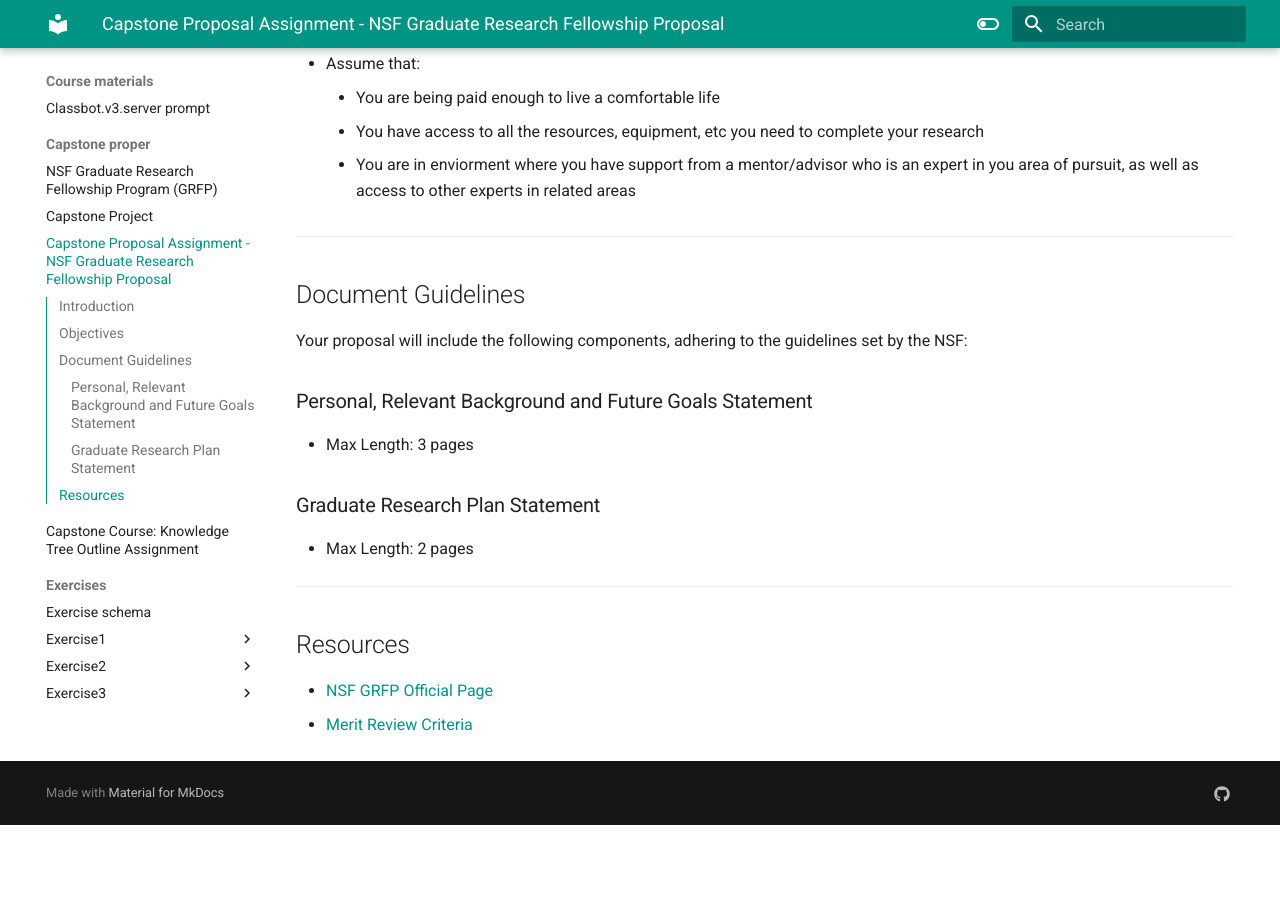
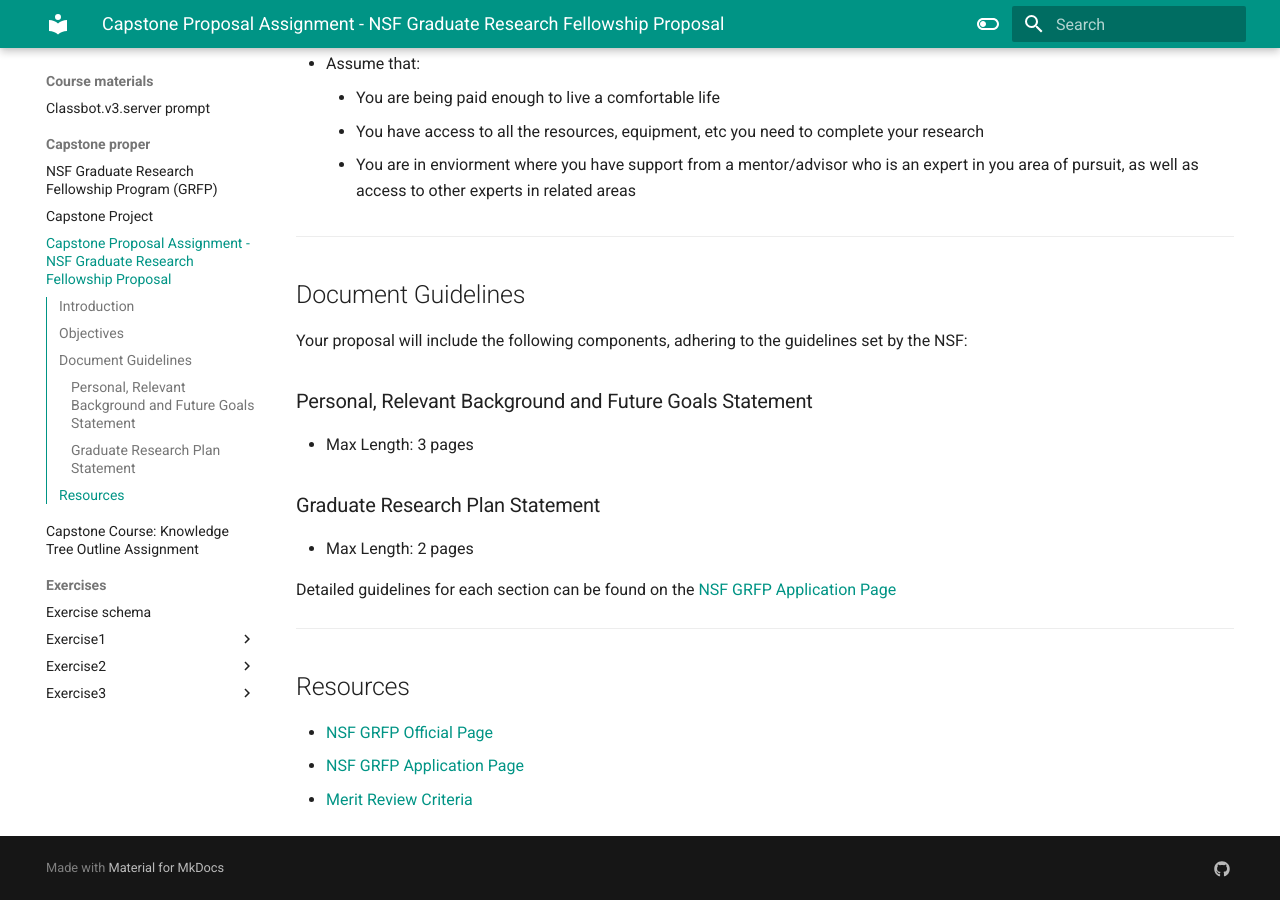
Before and after one commit to HumanMovementNeuroscience/capstone, an MkDocs documentation site: the page built from docs/course_materials/capstone_proper/capstone-proposal-assignment-description.md, in a window 1280 px wide and 900 px high, scrolled down 563 px. Built offline with MkDocs 1.6.1 and Material for MkDocs 9.7.7, drawn with Linux system fonts in a browser that asks for light colours; before the commit the page ends 1388 px from its top, so only the background shows below that.

Commit message:
Mar 25, 2024, 11:13 AM

```diff
--- a/docs/course_materials/capstone_proper/capstone-proposal-assignment-description.md
+++ b/docs/course_materials/capstone_proper/capstone-proposal-assignment-description.md
@@ -24,6 +24,7 @@ Your proposal will include the following components, adhering to the guidelines
 ### Graduate Research Plan Statement
 - Max Length: 2 pages
 
+Detailed guidelines for each section can be found on the [NSF GRFP Application Page](https://nsfgrfp.org/applicants/statements/)
 ___
 
 
@@ -31,4 +32,5 @@ ___
 
 ## Resources
 - [NSF GRFP Official Page](https://www.nsfgrfp.org/)
+- [NSF GRFP Application Page](https://nsfgrfp.org/applicants/statements/)
 - [Merit Review Criteria](https://nsfgrfp.org/applicants/merit-review-criteria/)
```
